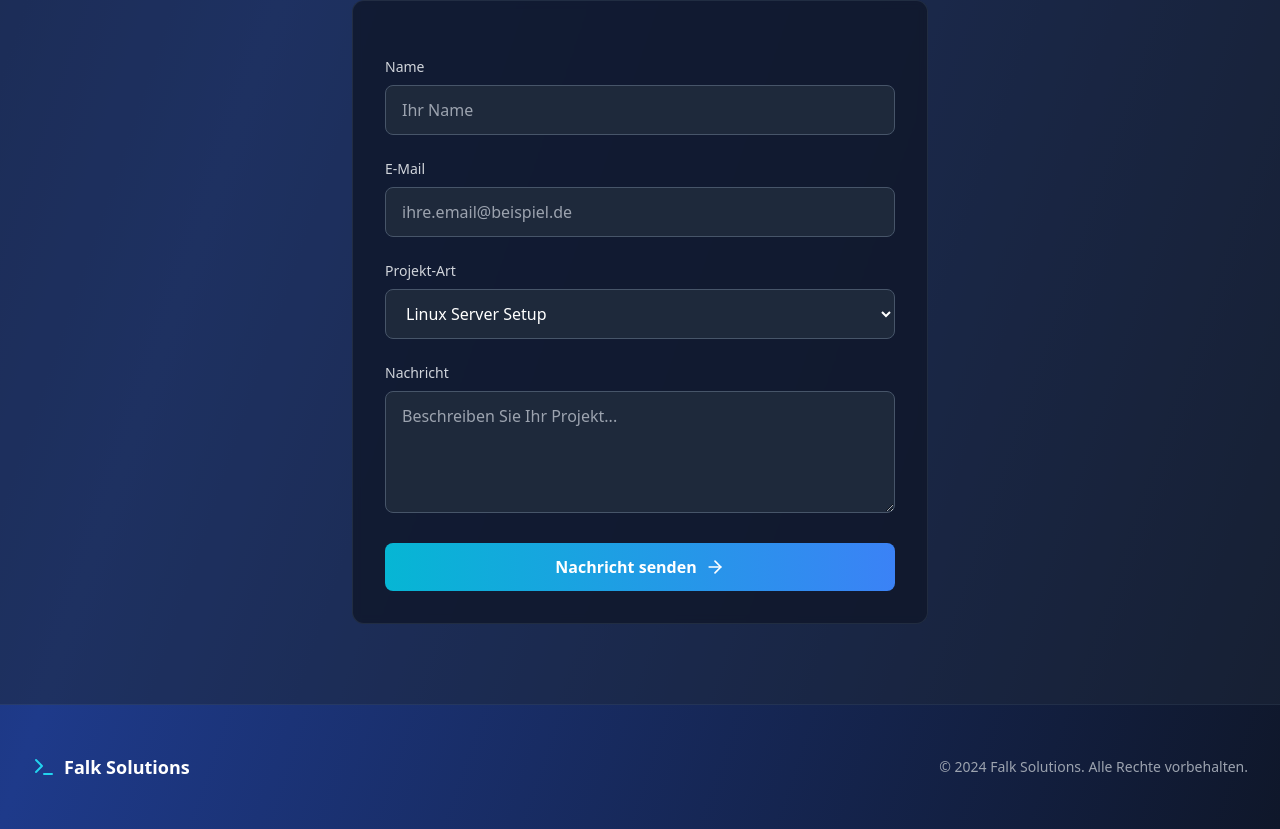
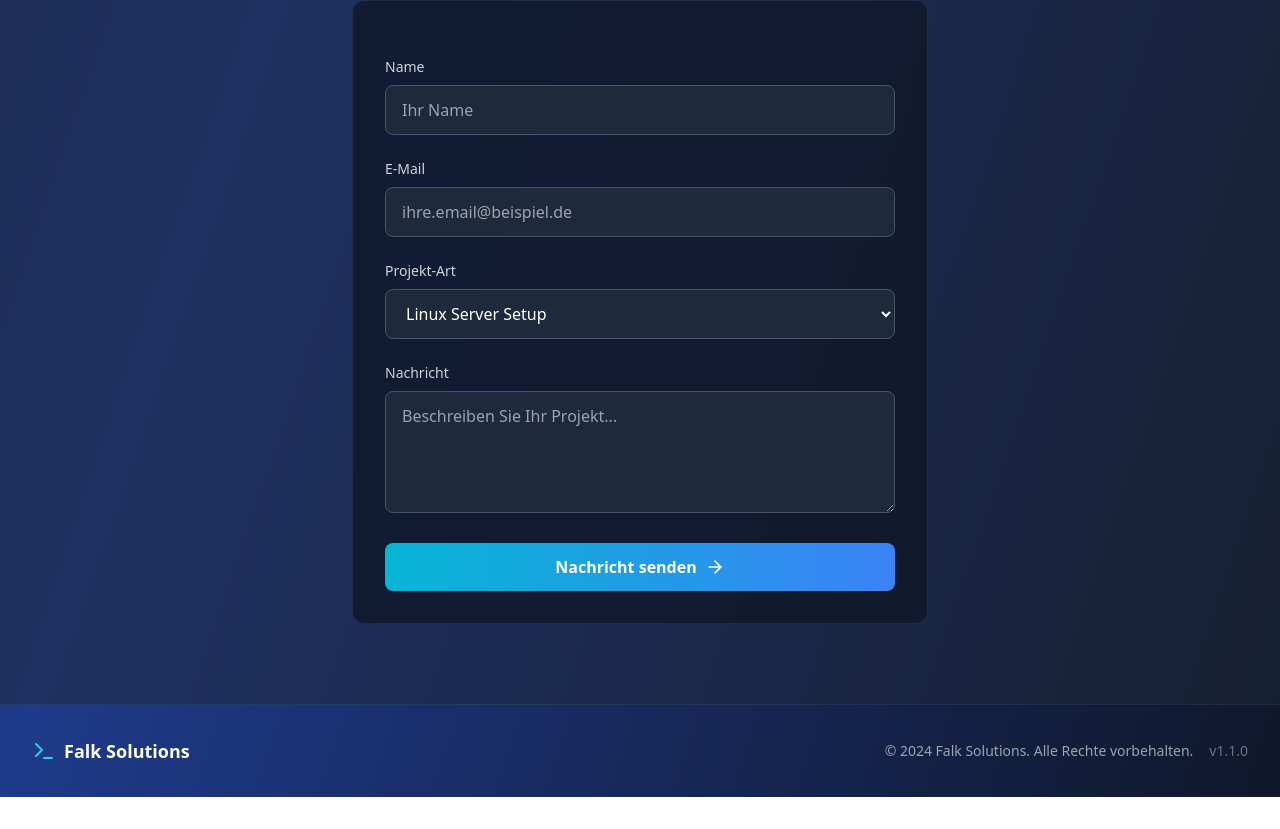
Before and after one commit to Spooky365/react2, a React (Vite) app: page / in a window 1280 px wide. Shown: the part 2958-3787 px from the top of the page. After the commit the page ends 3755 px from the top, so only its background shows below. Built offline with nearby package versions, Linux system fonts and the light colour scheme.

Commit message:
versioning

```diff
--- a/src/App.tsx
+++ b/src/App.tsx
@@ -20,6 +20,9 @@ import {
   Phone
 } from 'lucide-react';
 
+// NEU: Versionsnummer hier definieren. Bei jeder Änderung erhöhen.
+const APP_VERSION = "v1.1.0";
+
 function App() {
   const [isMenuOpen, setIsMenuOpen] = useState(false);
   const [activeSection, setActiveSection] = useState('home');
@@ -33,7 +36,6 @@ function App() {
   });
   const [formStatus, setFormStatus] = useState('');
 
-  // NEU: Handle input changes, including the honeypot
   const handleInputChange = (e) => {
     const { name, value } = e.target;
     setFormData((prevData) => ({
@@ -42,11 +44,9 @@ function App() {
     }));
   };
 
-  // GEÄNDERT: Funktion zum Absenden des Formulars an fncontact.com
   const handleFormSubmit = async (e) => {
     e.preventDefault();
 
-    // Basic spam check: if the honeypot field is filled, it's likely a bot.
     if (formData._gotcha) {
       console.log("Bot detected!");
       return;
@@ -54,10 +54,9 @@ function App() {
 
     setFormStatus('sending');
 
-    // Create a new object without the '_gotcha' field to send to the API
     const { _gotcha, ...dataToSend } = formData;
 
-    const FNCONTACT_ENDPOINT = 'https://fncontact.com/api/send/GDQW'
+    const FNCONTACT_ENDPOINT = 'https://fncontact.com/api/send/GDQW';
 
     try {
       const response = await fetch(FNCONTACT_ENDPOINT, {
@@ -137,8 +136,7 @@ function App() {
 
   return (
     <div className="min-h-screen bg-gradient-to-br from-slate-900 via-blue-900 to-slate-900">
-      {/* Navigation, Hero, Services, About, Projects sections remain the same */}
-      {/* ... (Code für Nav, Hero, Services, About, Projects) ... */}
+      {/* Navigation */}
       <nav className="fixed top-0 left-0 right-0 bg-slate-900/95 backdrop-blur-sm border-b border-slate-700/50 z-50">
         <div className="max-w-7xl mx-auto px-4 sm:px-6 lg:px-8">
           <div className="flex justify-between items-center h-12">
@@ -236,7 +234,6 @@ function App() {
                 <ArrowRight className="ml-2 h-5 w-5" />
               </button>
 
-              {/* GEÄNDERT: Buttontext und onClick-Funktion */}
               <button
                 onClick={() => scrollToSection('projects')}
                 className="inline-flex items-center px-8 py-4 bg-slate-800/80 text-white font-semibold rounded-lg hover:bg-slate-700 transition-all border border-slate-600"
@@ -317,7 +314,6 @@ function App() {
               </div>
 
               <div className="mt-8 grid grid-cols-2 gap-6">
-                {/* GEÄNDERT: Inhalt und Animation hinzugefügt */}
                 <div className="bg-slate-800/50 rounded-lg p-4 border border-slate-700/50 transition-all hover:transform hover:scale-105 hover:border-cyan-500/50">
                   <div className="flex items-center text-2xl font-bold text-cyan-400 mb-1">
                     24/7
@@ -326,7 +322,6 @@ function App() {
                   <div className="text-sm text-gray-400">Erreichbar</div>
                 </div>
 
-                {/* GEÄNDERT: Animation hinzugefügt */}
                 <div className="bg-slate-800/50 rounded-lg p-4 border border-slate-700/50 transition-all hover:transform hover:scale-105 hover:border-cyan-500/50">
                   <div className="flex items-center text-2xl font-bold text-cyan-400 mb-1">
                     100%
@@ -337,7 +332,6 @@ function App() {
               </div>
             </div>
 
-            {/* GEÄNDERT: Animation hinzugefügt */}
             <div className="bg-slate-800/50 rounded-xl p-8 border border-slate-700/50 transition-all hover:transform hover:scale-105 hover:border-cyan-500/50">
               <h3 className="text-xl font-bold text-white mb-6">Expertise</h3>
 
@@ -377,7 +371,6 @@ function App() {
           </div>
 
           <div className="flex justify-center">
-            {/* GEÄNDERT: Animation hinzugefügt */}
             <div className="max-w-4xl w-full bg-slate-900/80 backdrop-blur-sm border border-slate-700/50 rounded-xl p-8 hover:border-cyan-500/50 transition-all hover:transform hover:scale-105">
               <h3 className="text-2xl font-bold text-white mb-4">
                 Vollautomatisierte CI/CD-Pipeline für eine React Webapp
@@ -429,7 +422,6 @@ function App() {
             <div className="bg-slate-900/80 backdrop-blur-sm border border-slate-700/50 rounded-xl p-8 w-full max-w-xl">
               <form onSubmit={handleFormSubmit} className="space-y-6">
 
-                {/* Honeypot Field for Spam */}
                 <input
                   type="text"
                   name="_gotcha"
@@ -447,7 +439,7 @@ function App() {
                   <input
                     type="text"
                     id="name"
-                    name="name" // GEÄNDERT: name-Attribut hinzugefügt
+                    name="name"
                     required
                     value={formData.name}
                     onChange={handleInputChange}
@@ -463,7 +455,7 @@ function App() {
                   <input
                     type="email"
                     id="email"
-                    name="email" // GEÄNDERT: name-Attribut hinzugefügt
+                    name="email"
                     required
                     value={formData.email}
                     onChange={handleInputChange}
@@ -478,7 +470,7 @@ function App() {
                   </label>
                   <select
                     id="project"
-                    name="project" // GEÄNDERT: name-Attribut hinzugefügt
+                    name="project"
                     value={formData.project}
                     onChange={handleInputChange}
                     className="w-full px-4 py-3 bg-slate-800 border border-slate-600 rounded-lg text-white focus:outline-none focus:border-cyan-500 focus:ring-1 focus:ring-cyan-500"
@@ -498,7 +490,7 @@ function App() {
                   </label>
                   <textarea
                     id="message"
-                    name="message" // GEÄNDERT: name-Attribut hinzugefügt
+                    name="message"
                     rows={4}
                     required
                     value={formData.message}
@@ -535,18 +527,27 @@ function App() {
         </div>
       </section>
 
-      {/* Footer */}
-      <footer className="py-12 px-4 sm:px-6 lg:px-8 border-t border-slate-700/50">
+      {/* GEÄNDERT: Footer mit Versionsnummer */}
+      <footer className="py-8 px-4 sm:px-6 lg:px-8 border-t border-slate-700/50">
         <div className="max-w-7xl mx-auto">
-          <div className="flex flex-col md:flex-row justify-between items-center">
-            <div className="flex items-center space-x-2 mb-4 md:mb-0">
+          <div className="flex flex-col md:flex-row justify-between items-center gap-4">
+
+            {/* Left Side: Logo and Name */}
+            <div className="flex items-center space-x-2">
               <Terminal className="h-6 w-6 text-cyan-400" />
               <span className="text-lg font-bold text-white">Falk Solutions</span>
             </div>
 
-            <div className="text-gray-400 text-sm">
-              © 2024 Falk Solutions. Alle Rechte vorbehalten.
+            {/* Right Side: Copyright and Version */}
+            <div className="flex flex-col sm:flex-row items-center gap-2 sm:gap-4">
+              <div className="text-gray-400 text-sm text-center sm:text-right">
+                © 2024 Falk Solutions. Alle Rechte vorbehalten.
+              </div>
+              <div className="text-gray-500 text-sm">
+                {APP_VERSION}
+              </div>
             </div>
+
           </div>
         </div>
       </footer>
```
